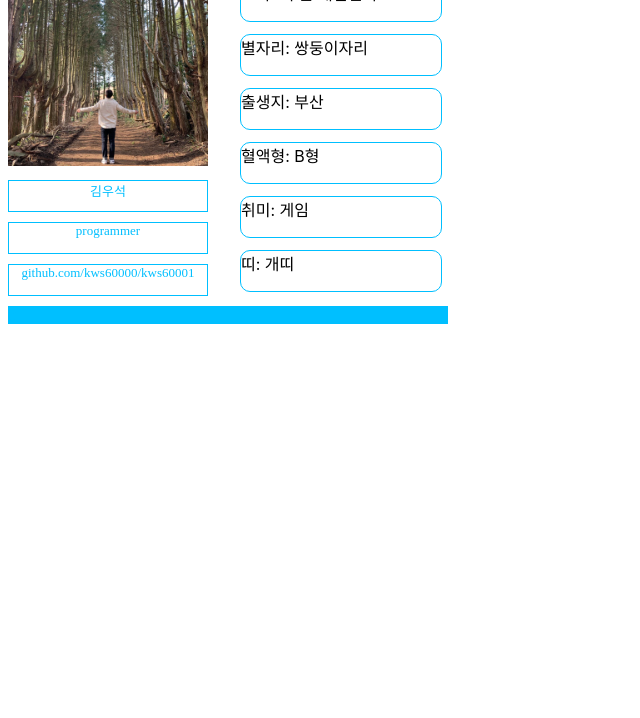
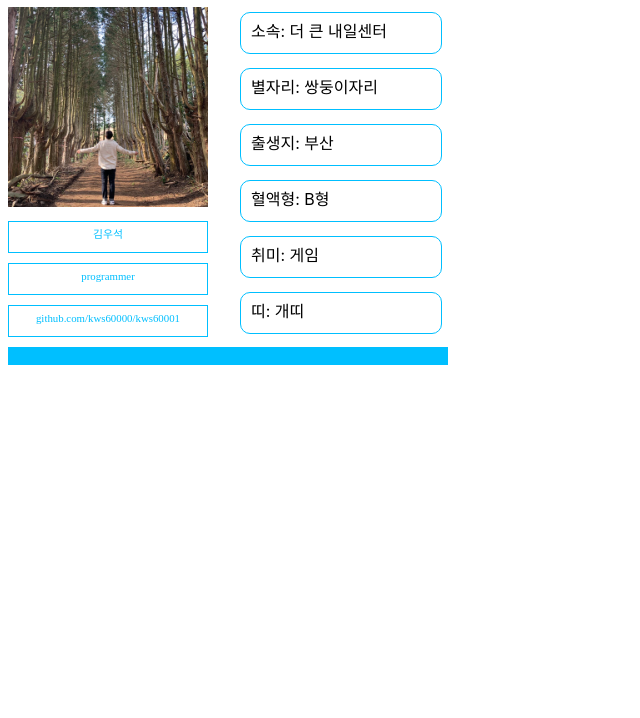
Before and after one commit to kws60000/kws60001, a plain HTML site: page profile2.html in a window 1280 px wide. Shown: the part 82-800 px from the top of the page, without its empty margins (0-640 px from the left). Drawn offline with Linux system fonts and the light colour scheme.

Commit message:
새 프로필 수정

```diff
--- a/profile2.html
+++ b/profile2.html
@@ -6,11 +6,13 @@
         text-align: center;
         width: 440px;
         font-family:'Segoe UI', Tahoma, Geneva, Verdana, sans-serif;
+        font-size: xx-large;
     }
    .string{
        background-color: deepskyblue;
        color: deepskyblue;
        width: 440px;
+       margin: 10px 0px;
    }
    .ha{
     background-color: deepskyblue;
@@ -20,17 +22,18 @@
    .content1{
     position: absolute;
        left: 240px;
-       top:50px;
+       top:80px;
 
    }
    .content1 > div {
+       padding-left: 10px;
        border-radius: 10px;
         border: 1px solid deepskyblue;
-        width: 200px;
+        width: 190px;
         height: 40px;
-        margin: 12px 0px;
+        margin: 14px 0px;
         font-family:-apple-system, BlinkMacSystemFont, 'Segoe UI', Roboto, Oxygen, Ubuntu, Cantarell, 'Open Sans', 'Helvetica Neue', sans-serif;
-
+        font-size:larger;
    }
    .maincontent > div {
     border: 1px solid deepskyblue;
@@ -62,35 +65,35 @@
             </div>
             <div class="content1">
                 <div class="belong">
-                    소속: 더 큰 내일센터
+                    <sub>소속: 더 큰 내일센터</sub>
                 </div>
                 <div class="star">
-                    별자리: 쌍둥이자리
+                    <sub>별자리: 쌍둥이자리</sub>
+
                 </div>
                 <div class="born">
-                    출생지: 부산
+                    <sub>출생지: 부산</sub>
                 </div>
                 <div class="blood">
-                    혈액형: B형
+                    <sub>혈액형: B형</sub>
                 </div>
                 <div class="habit">
-                    취미: 게임
+                    <sub>취미: 게임</sub>
                 </div>
                 <div class="band">
-                    띠: 개띠
+                    <sub>띠: 개띠</sub>
                 </div>
             </div>
         </div>
             <div class="maincontent">
                 <div class="name">
-                    김우석
-
+                        <sub>김우석</sub>
                 </div>
                 <div class="job">
-                    programmer
+                    <sub>programmer</sub>
                 </div>
                 <div class="page">
-                    github.com/kws60000/kws60001
+                    <sub>github.com/kws60000/kws60001</sub>
                 </div>
             </div>
     </div>
```
